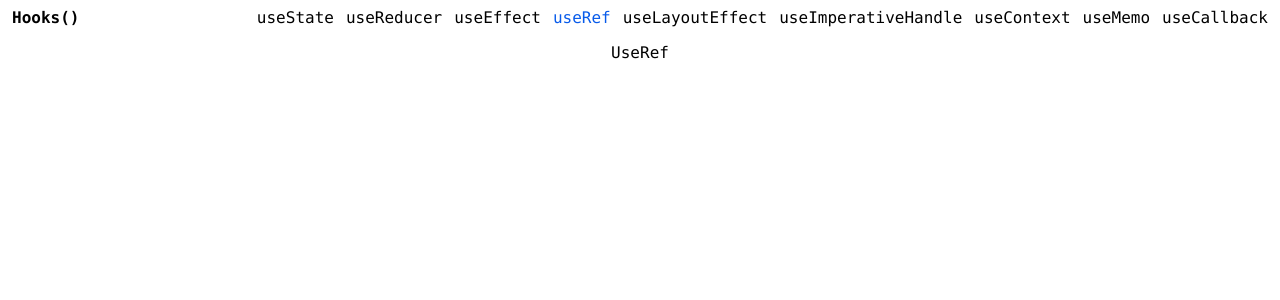
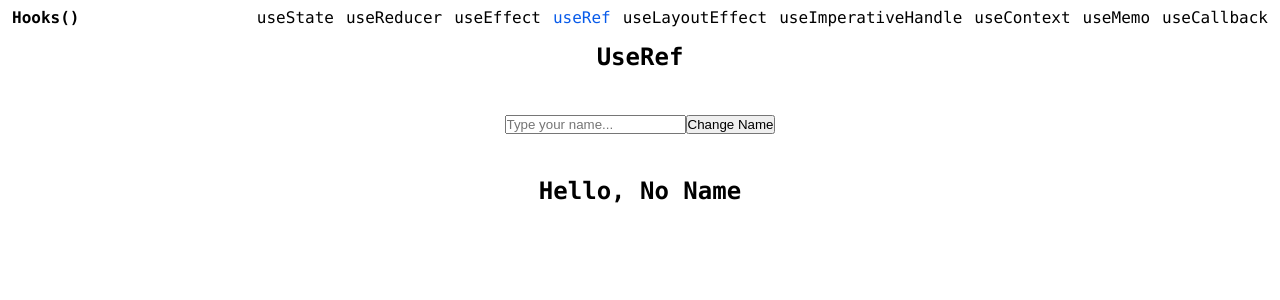
Before and after one commit to badawi1713/learn-react-hooks, a React (Create React App) app: page /use-ref in a window 1280 px wide. Shown: the top 300 px of the page. Built offline with nearby package versions, Linux system fonts and the light colour scheme.

Commit message:
feat: add useRef content

```diff
--- a/src/pages/UseRef/UseRef.jsx
+++ b/src/pages/UseRef/UseRef.jsx
@@ -1,8 +1,28 @@
-import React from 'react'
+import { useRef, useState } from 'react'
 
 const UseRef = () => {
+  const [name, setName] = useState('')
+  const inputRef = useRef(null)
+  const nameSubmit = (e) => {
+    e.preventDefault()
+    setName(inputRef.current?.value)
+    inputRef.current.value = ''
+    inputRef.current.focus()
+  }
+
+  // useRef is used for to make pointer or reference into DOM element
+
   return (
-    <div>UseRef</div>
+    <>
+      <h2>UseRef</h2>
+      <br />
+      <form onSubmit={nameSubmit}>
+        <input placeholder='Type your name...' ref={inputRef} name='name' />
+        <button type='submit'>Change Name</button>
+      </form>
+      <br />
+      <h2>Hello, {name || "No Name"}</h2>
+    </>
   )
 }
 
```
